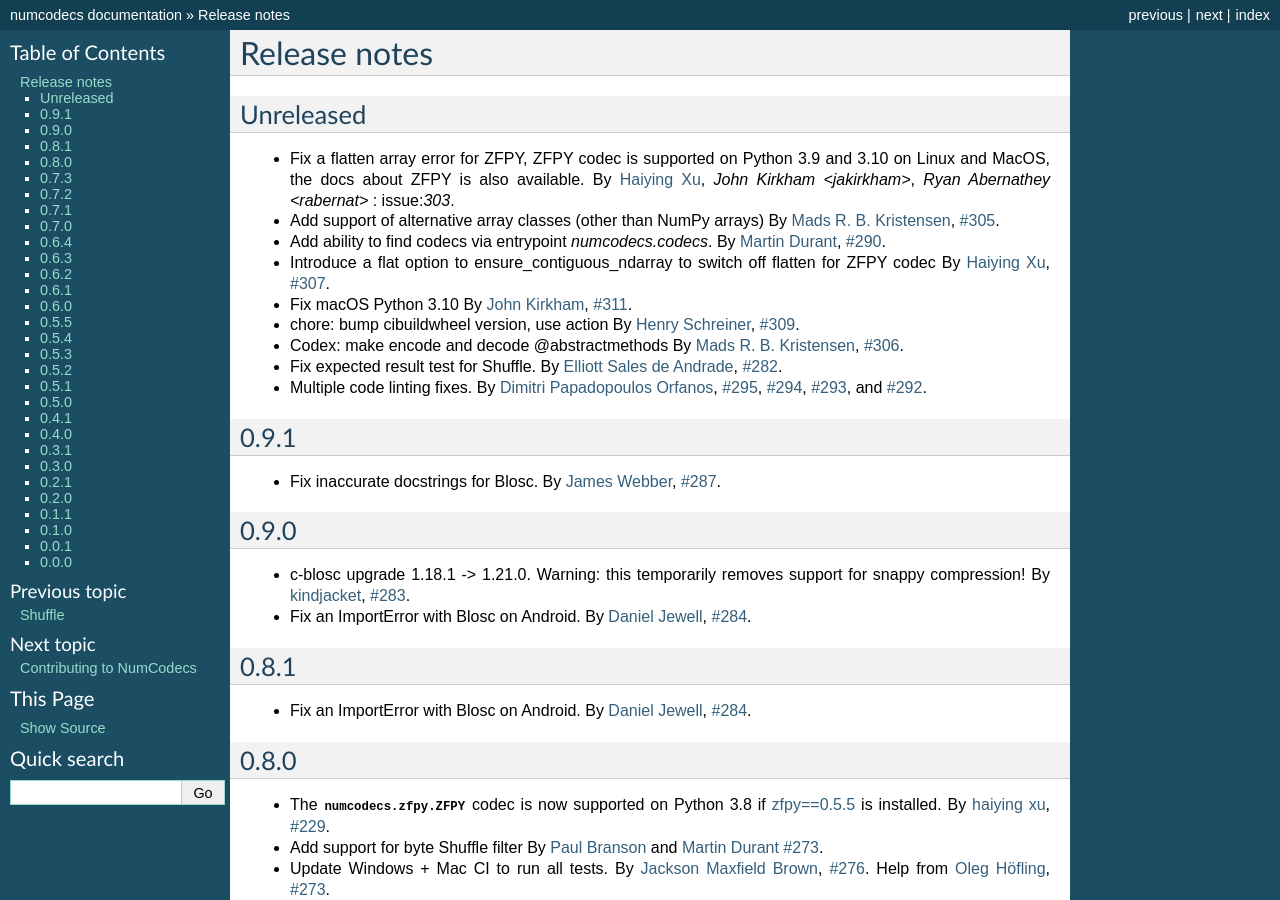
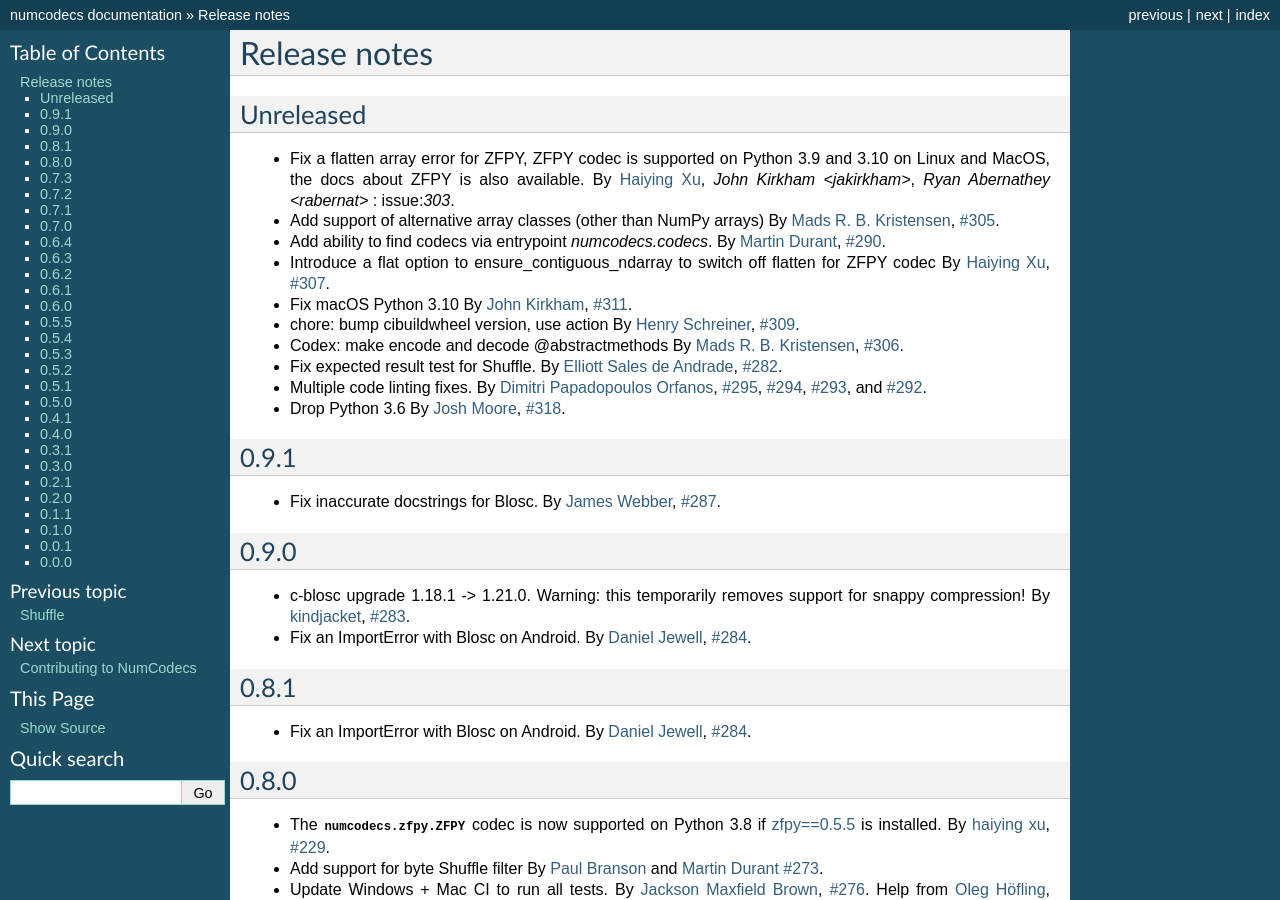
Before and after one commit to zarr-developers/numcodecs, a Sphinx documentation site: the page built from docs/release.rst, in a window 1280 px wide and 900 px high. Built offline with Sphinx 7.4.7, drawn with Linux system fonts in a browser that asks for light colours; pages that are not in the unit, such as notebooks, are missing from menus; the version number could not be read and is left out.

Commit message:
Include dropping Python 3.6 in release notes

```diff
--- a/docs/release.rst
+++ b/docs/release.rst
@@ -35,6 +35,9 @@
 * Multiple code linting fixes.
   By :user:`Dimitri Papadopoulos Orfanos <DimitriPapadopoulos>`,
   :issue:`295`, :issue:`294`, :issue:`293`, and :issue:`292`.
+
+* Drop Python 3.6
+  By :user:`Josh Moore <joshmoore>`, :issue:`318`.
 
 .. _release_0.9.1:
 
```
